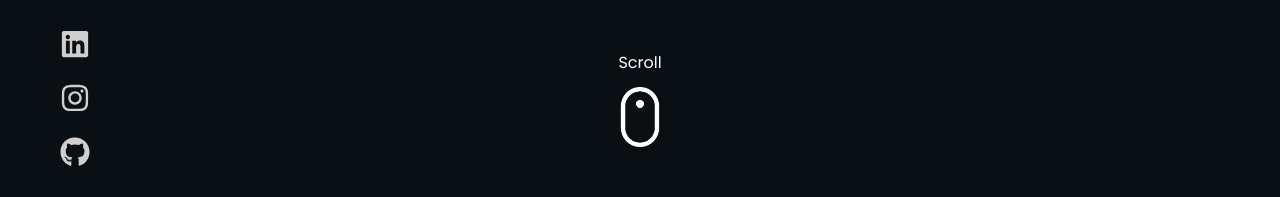
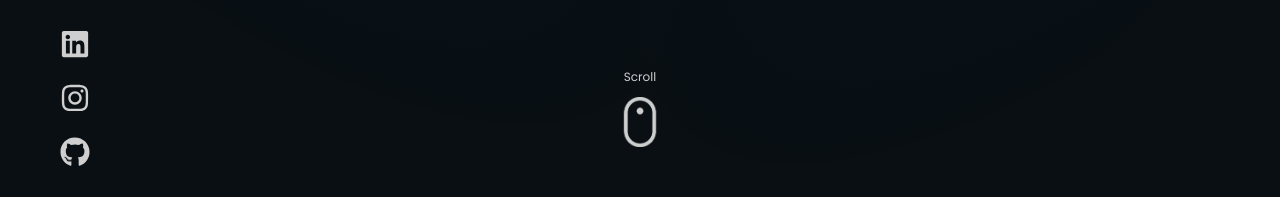
Before and after one commit to kensunjaya/portofolio-web, a Next.js app: page / in a window 1280 px wide. Shown: the part 573-770 px from the top of the page. Built offline with nearby package versions, Linux system fonts and the light colour scheme.

Commit message:
fixed scroll icon cannot be clicked

```diff
--- a/src/app/page.tsx
+++ b/src/app/page.tsx
@@ -16,7 +16,7 @@ import { useTailwindBreakpoint } from "@/components/hooks/breakpoint";
 function Home() {
   const [scrollIconOpacity, setScrollIconOpacity] = React.useState(0);
   const handleScroll = () => {
-    setScrollIconOpacity(100 - window.scrollY);
+    setScrollIconOpacity(80 - window.scrollY);
   };
 
   const { breakpoint } = useTailwindBreakpoint();
@@ -35,13 +35,13 @@ function Home() {
       <ViewCVButton />
       <SideBar />
       {scrollIconOpacity > 0 && (
-        <div className="fixed w-full h-screen flex flex-col justify-end items-center bottom-20 space-y-3 transition duration-200" style={{ opacity: scrollIconOpacity / 100 }}>
-          <div className="select-none">Scroll</div>
+        <div className="fixed w-full h-screen flex flex-col justify-end items-center bottom-20 space-y-3 transition duration-200 z-99999" style={{ opacity: scrollIconOpacity / 100 }}>
+          <div className="select-none text-xs">Scroll</div>
           <Image
             src="/scroll.gif"
             alt="Scroll"
-            width={60}
-            height={60}
+            width={50}
+            height={50}
             className="cursor-n-resize"
             draggable={false}
             onClick={(e) => {
```
